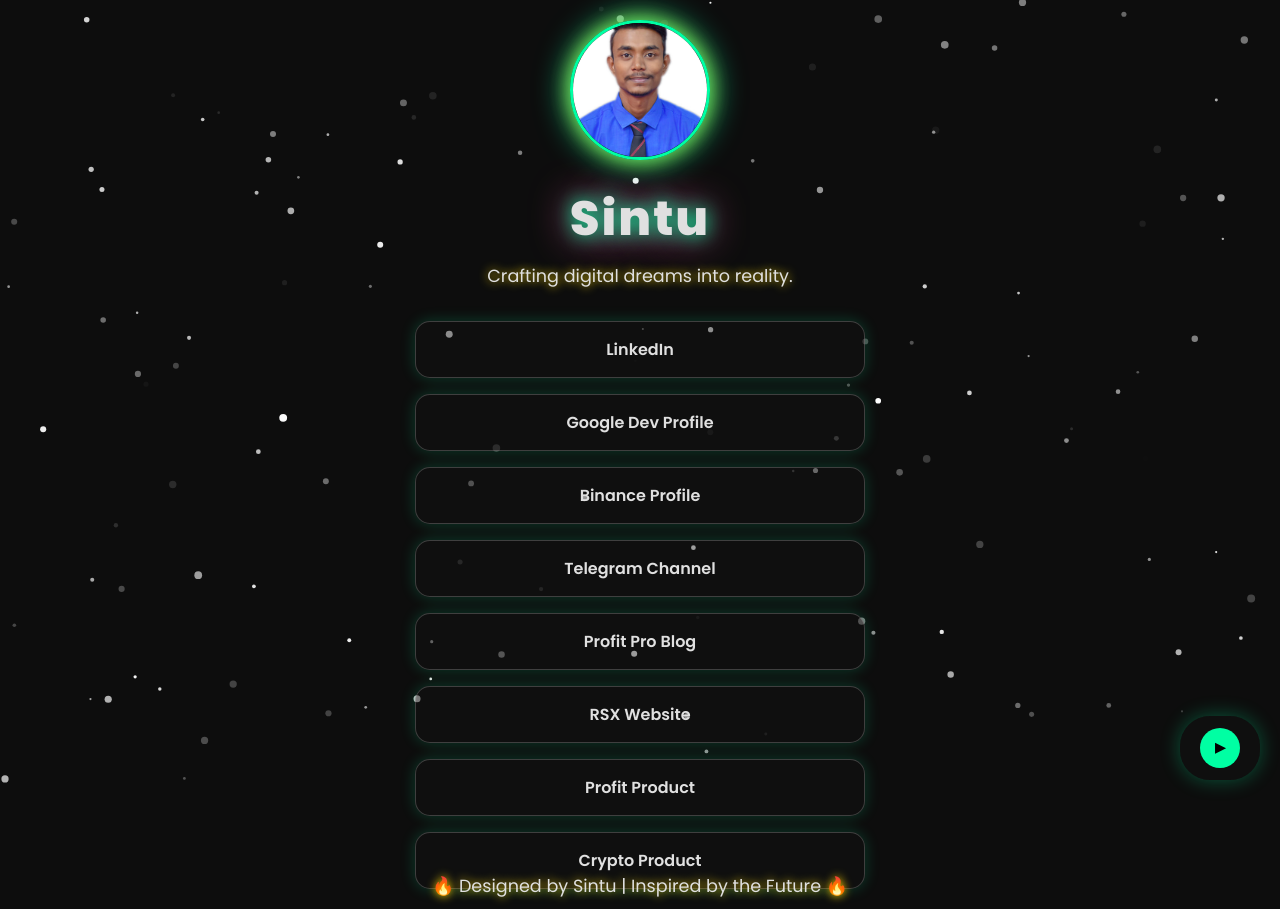
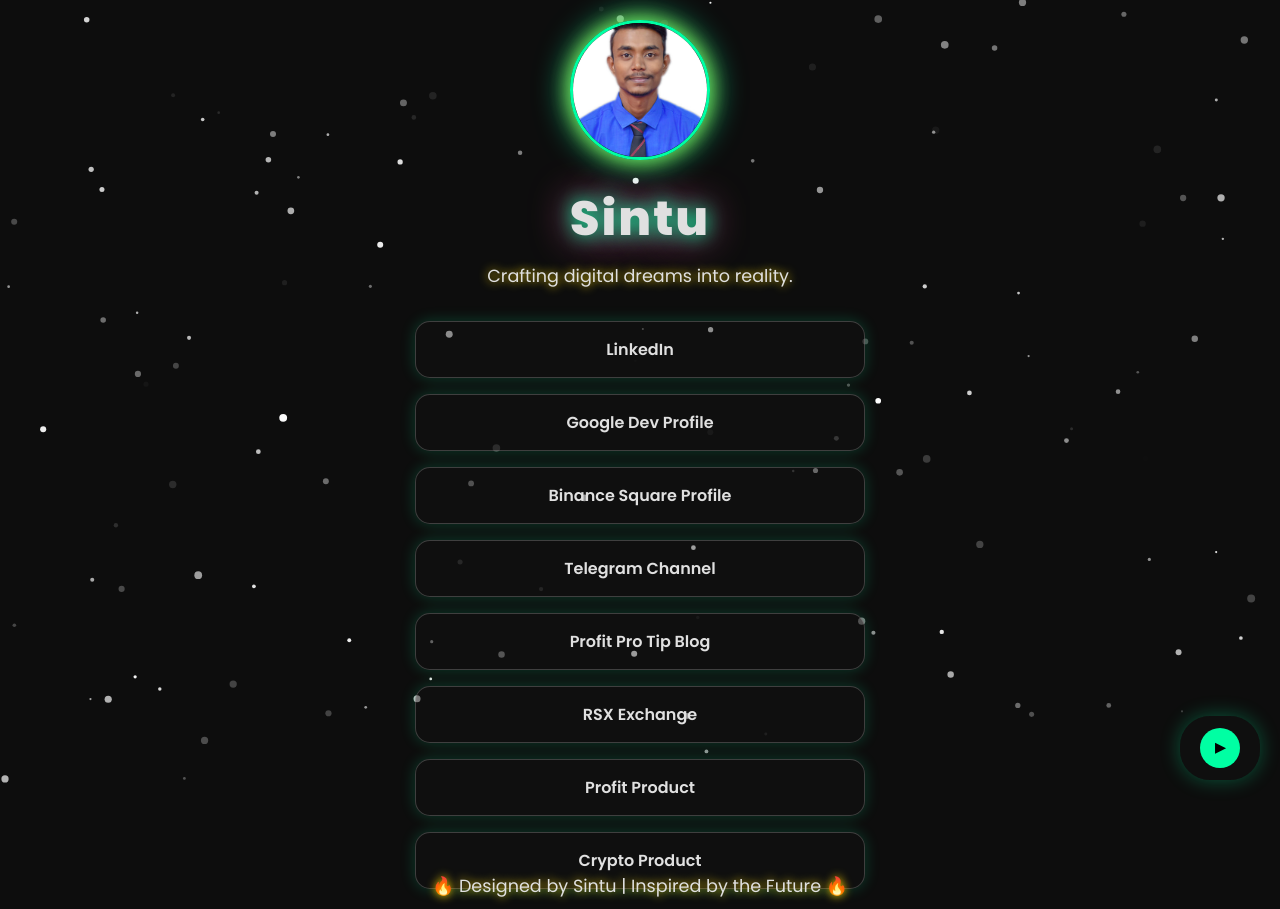
Before and after one commit to soulsync-cpu/sin2, a plain HTML site: page index.html in a window 1280 px wide. Drawn offline with Linux system fonts and the light colour scheme.

Commit message:
Update Binance profile link text

```diff
--- a/index.html
+++ b/index.html
@@ -186,10 +186,10 @@
   <section class="links">
     <a href="https://www.linkedin.com/services/page/a2a5a332bb266061a8/" class="link-btn" target="_blank">LinkedIn</a>
     <a href="https://g.dev/rs0" class="link-btn" target="_blank">Google Dev Profile</a>
-    <a href="https://www.binance.com/en-IN/square/profile/nitra_x" class="link-btn" target="_blank">Binance Profile</a>
+    <a href="https://www.binance.com/en-IN/square/profile/nitra_x" class="link-btn" target="_blank">Binance Square Profile</a>
     <a href="https://t.me/profit_pro_tip" class="link-btn" target="_blank">Telegram Channel</a>
-    <a href="https://profitprotip.blogspot.com/" class="link-btn" target="_blank">Profit Pro Blog</a>
-    <a href="https://rsx.rf.gd/" class="link-btn" target="_blank">RSX Website</a>
+    <a href="https://profitprotip.blogspot.com/" class="link-btn" target="_blank">Profit Pro Tip Blog</a>
+    <a href="https://rsx.rf.gd/" class="link-btn" target="_blank">RSX Exchange</a>
     <a href="https://rsxin.gumroad.com/l/profit" class="link-btn" target="_blank">Profit Product</a>
     <a href="https://rsxin.gumroad.com/l/crypto" class="link-btn" target="_blank">Crypto Product</a>
   </section>
```
